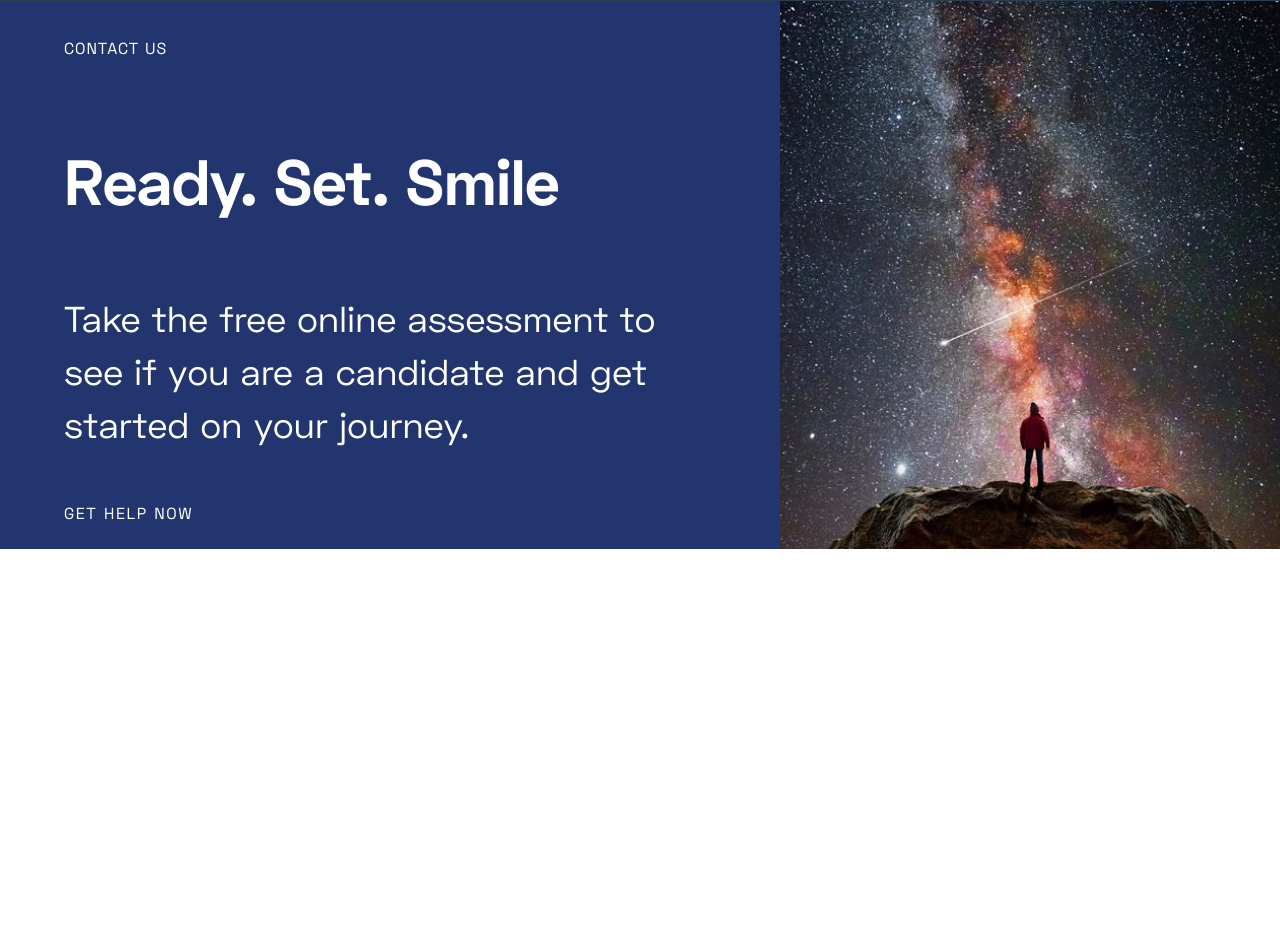
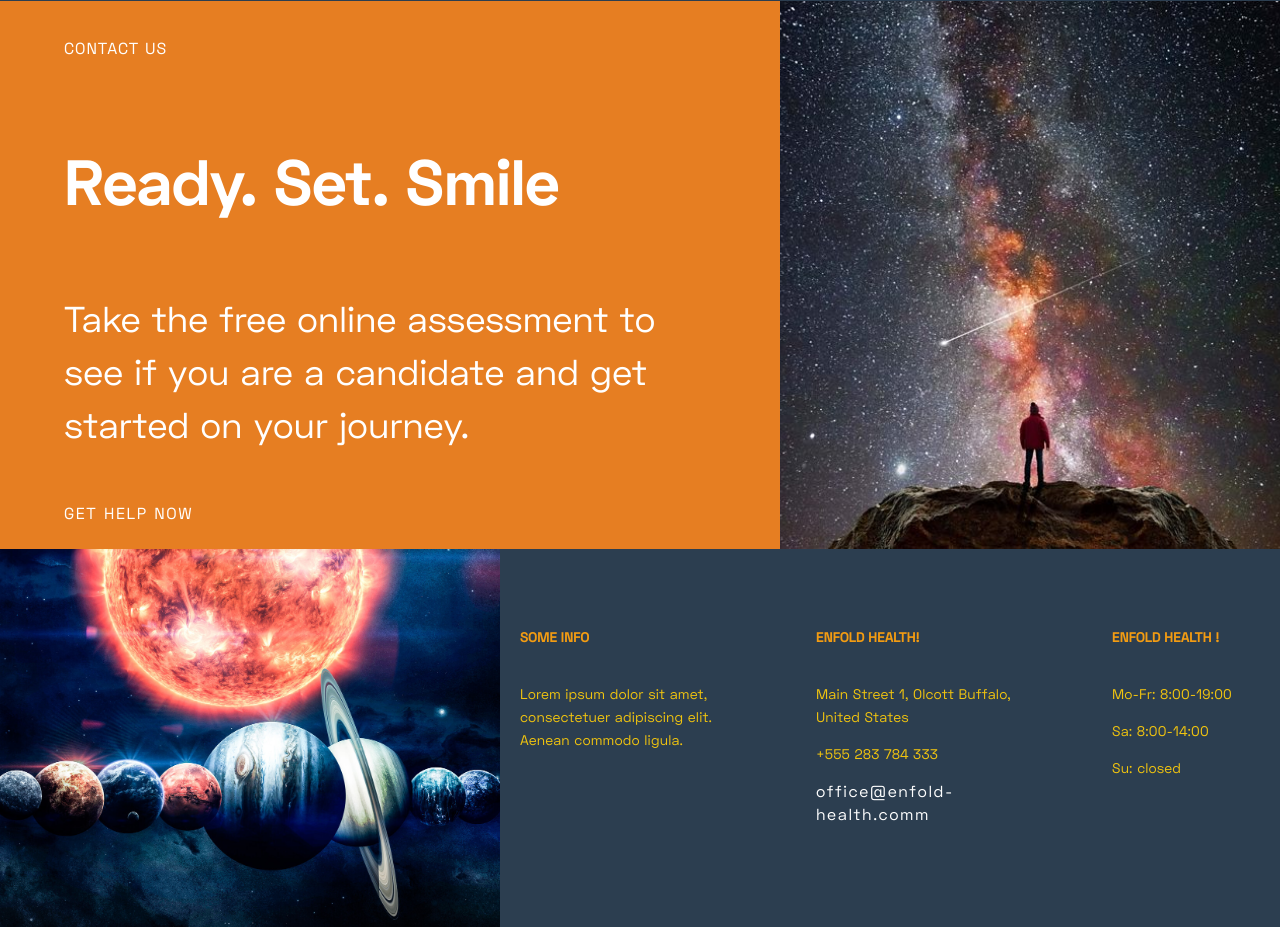
Before and after one commit to Milm3n/CSS_GRID_010.github.io, a plain HTML site: page index.html in a window 1280 px wide. Shown: the part 3103-4030 px from the top of the page. Before the commit the page ends 3652 px from the top, so only its background shows below. Drawn offline with nearby package versions, Linux system fonts and the light colour scheme.

Commit message:
Added Footer Info

```diff
--- a/index.html
+++ b/index.html
@@ -218,6 +218,50 @@
                 <img class="universe" src="./img/milky_way.jpg" alt="universe">
             </div>
         </section>
+        <section class="footer-info d-flex">
+            <div class="figure">
+                <img class="universe" src="./img/planets.jpg" alt="">
+            </div>
+            <div class="footer-info-list d-flex">
+                <div>
+                    <h4>
+                        SOME INFO
+                    </h4>
+                    <p>
+                        Lorem ipsum dolor sit amet, consectetuer adipiscing elit. Aenean commodo ligula.
+                    </p>
+                </div>
+                <div>
+                    <h4>
+                        ENFOLD HEALTH!
+                    </h4>
+                    <p>
+                        Main Street 1, Olcott
+                        Buffalo, United States
+                    </p>
+                    <p>
+                        +555 283 784 333
+                    </p>
+                    <a href="#">
+                        office@enfold-health.comm
+                    </a>
+                </div>
+                <div>
+                    <h4>
+                        ENFOLD HEALTH !
+                    </h4>
+                    <p>
+                        Mo-Fr: 8:00-19:00
+                    </p>
+                    <p>
+                        Sa: 8:00-14:00
+                    </p>
+                    <p>
+                        Su: closed
+                    </p>
+                </div>
+            </div>
+        </section>
     </div>
 </body>
 
--- a/style/style.css
+++ b/style/style.css
@@ -338,7 +338,7 @@ header>.container {
 
 .help-info-block {
     width: 100%;
-    background: #22356F;
+    background: #e67e22;
     padding: 25px 5%;
     flex-direction: column;
     justify-content: space-around;
@@ -371,3 +371,37 @@ header>.container {
     text-decoration: none;
     color: #fff;
 }
+
+.footer-info-list {
+    width: 100%;
+    padding: 5% 20px;
+    justify-content: space-between;
+    background-color: #2c3e50;
+}
+
+.footer-info-list>div {
+    min-width: 20%;
+    max-width: 30%;
+}
+
+.footer-info-list h4 {
+    font-size: 14px;
+    line-height: 11px;
+    letter-spacing: -0.006em;
+    color: #f39c12;
+    margin-bottom: 40px;
+}
+
+.footer-info-list p {
+    font-size: 14px;
+    line-height: 23px;
+    letter-spacing: 0.01em;
+    color: #f1c40f;
+}
+.footer-info-list a {
+    font-size: 16px;
+    line-height: 23px;
+    letter-spacing: 0.1em;
+    text-decoration: none;
+    color: #fff;
+}
```
